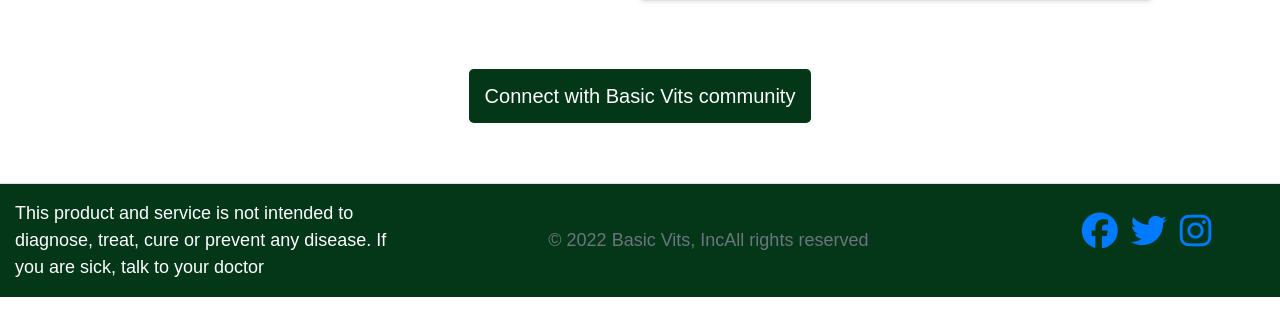
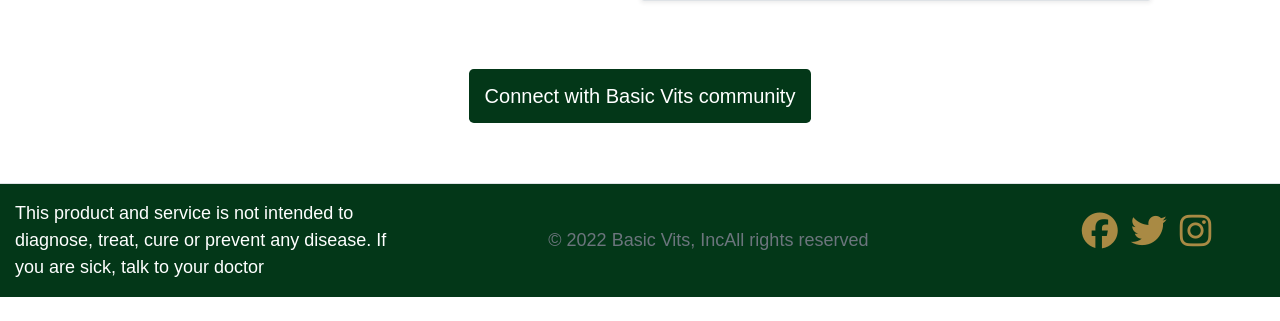
Before and after one commit to Code-Institute-Submissions/florencemezino-basic-vits_AprResub, a Django app: page / in a window 1280 px wide. Shown: the part 2245-2566 px from the top of the page. Run offline with Django 3.2, Linux system fonts and the light colour scheme; parts of the project's set-up code (start-up, migrations or seed data) failed here and were passed over; some libraries are stand-ins or nearby versions.

Commit message:
Added css to footer / social icons

```diff
--- a/static/css/base.css
+++ b/static/css/base.css
@@ -362,7 +362,18 @@
 }
 
 
+/* -------------------------------- Footer */
 .footer-background {
     background-color:#033718;
     color: #fff;
 }
+
+.social-icon {
+    color : #a98a44;
+}
+
+.social-icon:hover,
+.nav-link:active,
+.nav-linkfocus {
+    color: #FC8D1E;
+}
--- a/templates/base.html
+++ b/templates/base.html
@@ -164,9 +164,6 @@
                 If you are sick, talk to your doctor</span>
         </div>
         <div class="col-md-4 d-flex">
-            <!-- <a href="/" class="mb-3 me-2 mb-md-0 text-muted text-decoration-none lh-1">
-                <svg class="bi" width="30" height="24"><use xlink:href="#bootstrap"/></svg>
-            </a> -->
             <span class="text-muted">&copy; 2022 Basic Vits, Inc</span>
             <span class="text-muted">All rights reserved</span>
         </div>
@@ -175,19 +172,19 @@
             <ul class="list-inline social-links">
                 <li class="list-inline-item">
                 <a target="_blank" href="https://www.facebook.com/">
-                    <i class="fab fa-facebook fa-2x" aria-hidden="true"></i>
+                    <i class="fab fa-facebook fa-2x social-icon" aria-hidden="true"></i>
                     <span class="sr-only">Facebook</span>
                 </a>
                 </li>
                 <li class="list-inline-item">
                 <a target="_blank" href="https://twitter.com/">
-                    <i class="fab fa-twitter fa-2x" aria-hidden="true"></i>
+                    <i class="fab fa-twitter fa-2x social-icon" aria-hidden="true"></i>
                     <span class="sr-only">Twitter</span>
                 </a>
                 </li>
                 <li class="list-inline-item">
                 <a target="_blank" href="https://www.instagram.com/">
-                    <i class="fab fa-instagram fa-2x" aria-hidden="true"></i>
+                    <i class="fab fa-instagram fa-2x social-icon" aria-hidden="true"></i>
                     <span class="sr-only">Instagram</span>
                 </a>
                 </li>
--- a/templates/includes/mobile-top-header.html
+++ b/templates/includes/mobile-top-header.html
@@ -59,6 +59,11 @@
                 <div class="text-center">
                     <div><i class="fas fa-shopping-bag fa-lg"></i></div>
                     <p class="my-0">
+                        {% if grand_total %}
+                            €{{ grand_total|floatformat:2 }}
+                        {% else %}
+                            €0.00
+                        {% endif %}
                     </p>
                 </div>
             </a>
```
